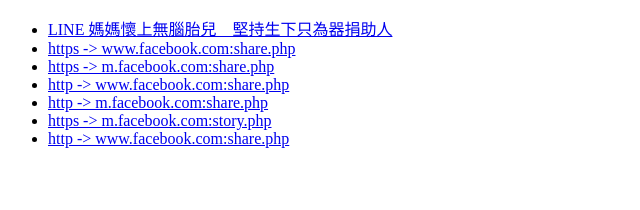
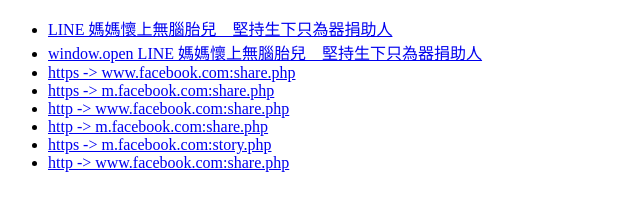
Before and after one commit to moonjuice/share-link-test, a plain HTML site: page index.html in a window 1280 px wide. Shown: the whole page, without its empty margins (0-640 px from the left). Drawn offline with Linux system fonts and the light colour scheme.

Commit message:
test window.open

```diff
--- a/index.html
+++ b/index.html
@@ -11,7 +11,8 @@
 </head>
 <body>
     <ul>
-        <li><a href="http://line.naver.jp/R/msg/text/?媽媽懷上無腦胎兒　堅持生下只為器捐助人 http%3A%2F%2Fm.appledaily.com.tw%2Frealtimenews%2Farticle%2Fnew%2F20170224%2F1063398%2F%3Futm_source%3DLine%26utm_medium%3DMWeb_Share%26utm_campaign%3Dhttp%253A%252F%252Fwww.appledaily.com.tw%252Frealtimenews%252Farticle%252Fnew%252F20170224%252F1063398%252F" class="ui-link">LINE 媽媽懷上無腦胎兒　堅持生下只為器捐助人</a></li>
+        <li><a href="http://line.naver.jp/R/msg/text/?媽媽懷上無腦胎兒　堅持生下只為器捐助人 http%3A%2F%2Fm.appledaily.com.tw%2Frealtimenews%2Farticle%2Fnew%2F20170224%2F1063398%2F%3Futm_source%3DLine%26utm_medium%3DMWeb_Share%26utm_campaign%3Dhttp%253A%252F%252Fwww.appledaily.com.tw%252Frealtimenews%252Farticle%252Fnew%252F20170224%252F1063398%252F">LINE 媽媽懷上無腦胎兒　堅持生下只為器捐助人</a></li>
+        <li><a href="javascript: void(window.open('http://line.naver.jp/R/msg/text/?媽媽懷上無腦胎兒　堅持生下只為器捐助人 http%3A%2F%2Fm.appledaily.com.tw%2Frealtimenews%2Farticle%2Fnew%2F20170224%2F1063398%2F%3Futm_source%3DLine%26utm_medium%3DMWeb_Share%26utm_campaign%3Dhttp%253A%252F%252Fwww.appledaily.com.tw%252Frealtimenews%252Farticle%252Fnew%252F20170224%252F1063398%252F'));">window.open LINE 媽媽懷上無腦胎兒　堅持生下只為器捐助人</a></li>
         <li><a href="https://www.facebook.com/share.php?u=http://www.google.com.tw/">https -> www.facebook.com:share.php</a></li>
         <li><a href="https://m.facebook.com/share.php?u=http%3A%2F%2Fwww.google.com.tw%2F">https -> m.facebook.com:share.php</a></li>
         <li><a href="http://www.facebook.com/share.php?u=http://www.google.com.tw/">http -> www.facebook.com:share.php</a></li>
```
